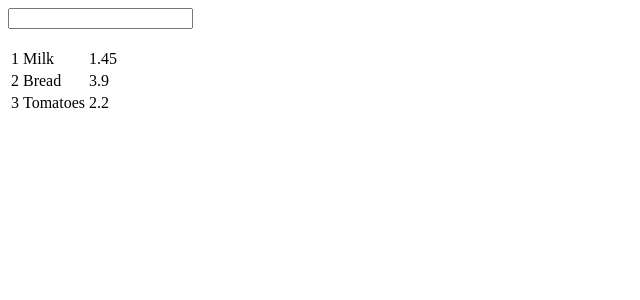
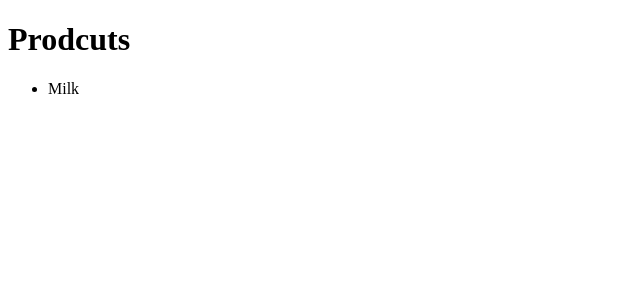
Before and after one commit to Gihan76/ng_17_signals, an Angular app: page / in a window 1280 px wide. Shown: the top 300 px of the page, without its empty margins (0-640 px from the left). Built offline with nearby package versions, Linux system fonts and the light colour scheme.

Commit message:
signals extended usage between components

```diff
--- a/src/app/app.component.html
+++ b/src/app/app.component.html
@@ -1,13 +1,2 @@
-<div>
-  <input type="text" (input)="changeFilter($event)" />
-</div>
-<br>
-<table>
-  <tbody>
-  <tr *ngFor="let product of filteredProducts()">
-    <td>{{product.id}}</td>
-    <td>{{product.name}}</td>
-    <td>{{product.price}}</td>
-  </tr>
-  </tbody>
-</table>
+<h1>Prodcuts</h1>
+<product-list [products]="allProducts"></product-list>
--- a/src/app/app.component.ts
+++ b/src/app/app.component.ts
@@ -1,36 +1,21 @@
 import { Component } from '@angular/core';
 import { RouterOutlet } from '@angular/router';
-import { signal, computed } from '@angular/core';
-import { CommonModule } from '@angular/common';
+import { Product } from './product';
+import { ProductListComponent } from './product-list/product-list.component';
 
 @Component({
   selector: 'app-root',
   standalone: true,
-  imports: [RouterOutlet, CommonModule],
+  imports: [RouterOutlet, ProductListComponent],
   templateUrl: './app.component.html',
   styleUrl: './app.component.css'
 })
 export class AppComponent {
 
-  products = signal([
-    { id: 1, name: 'Milk', price: 1.45},
-    { id: 2, name: 'Bread', price: 3.90},
-    { id: 3, name: 'Tomatoes', price: 2.20},
-  ]);
-
-  filterName = signal(''); // signal to hold the filter name
-
-  // computed signal to filter products based on the filter name
-  filteredProducts = computed(() => {
-    return this.products().filter(p =>
-      p.name.toLocaleLowerCase().includes(this.filterName().toLocaleLowerCase())
-    );
-  })
-
-  // method to add a filter name
-  changeFilter(event: Event){
-    let newFilterName = (event.target as HTMLInputElement).value;
-    this.filterName.set(newFilterName);
-  }
+  allProducts: Product[] = [
+    { id: 1, name: 'Milk', price: 1.45 },
+    { id: 2, name: 'Bread', price: 3.90 },
+    { id: 3, name: 'Tomatoes', price: 2.20 },
+  ];
 
 }
--- /dev/null
+++ b/src/app/product-list/product-list.component.html
@@ -0,0 +1,5 @@
+<ul>
+    <li *ngFor="let product of filteredProducts()">
+        <p>{{ product.name }}</p>
+    </li>
+</ul>
--- /dev/null
+++ b/src/app/product-list/product-list.component.ts
@@ -0,0 +1,20 @@
+import { CommonModule, } from '@angular/common';
+import { Component, computed, input } from '@angular/core';
+import { Product } from '../product';
+
+@Component({
+  selector: 'product-list',
+  standalone: true,
+  imports: [CommonModule],
+  templateUrl: './product-list.component.html',
+  styleUrl: './product-list.component.css'
+})
+export class ProductListComponent {
+
+  products = input.required<Product[]>() // input signal
+
+  filteredProducts = computed(() => {
+    return this.products().filter(p => p.name.includes('Milk'));
+  })
+
+}
--- /dev/null
+++ b/src/app/product.ts
@@ -0,0 +1,3 @@
+export class Product {
+    constructor(public id: number, public name: string, public price: number) { }
+}
```
Also changed, not shown: src/app/product-list/product-list.component.css (added), 2 other files (tests, documents, lock files or other folders).
